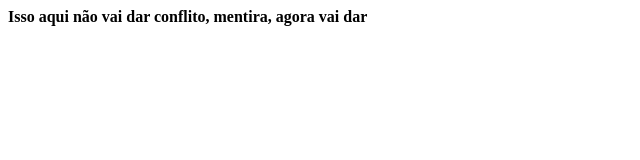
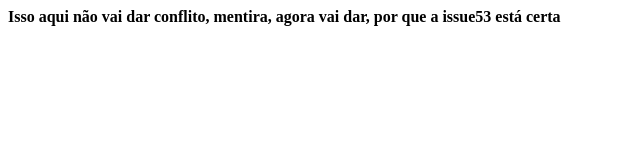
Before and after one commit to pedromoraesh/GCS, a plain HTML site: page Index.html in a window 1280 px wide. Shown: the whole page, without its empty margins (0-640 px from the left). Drawn offline with Linux system fonts and the light colour scheme.

Commit message:
Mudança no texto do Index.html

```diff
--- a/Index.html
+++ b/Index.html
@@ -1 +1 @@
-<b>Isso aqui não vai dar conflito, mentira, agora vai dar<b>
+<b>Isso aqui não vai dar conflito, mentira, agora vai dar, por que a issue53 está certa<b>
```
